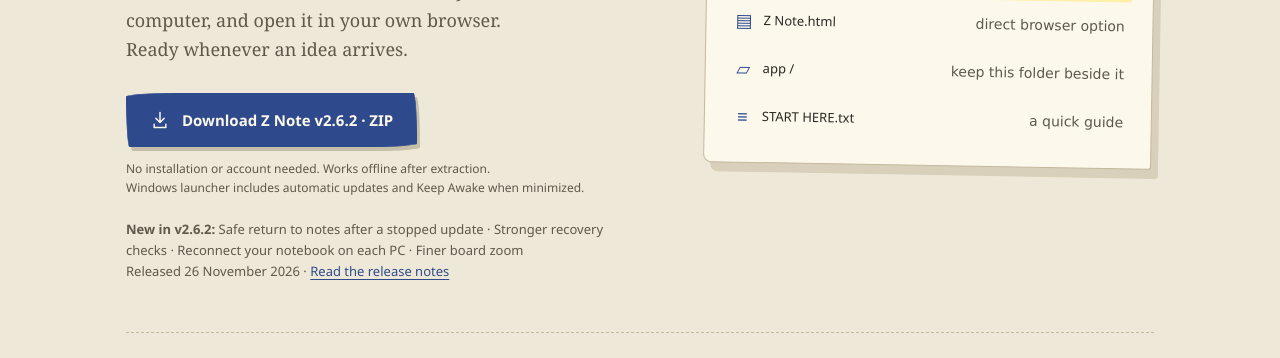
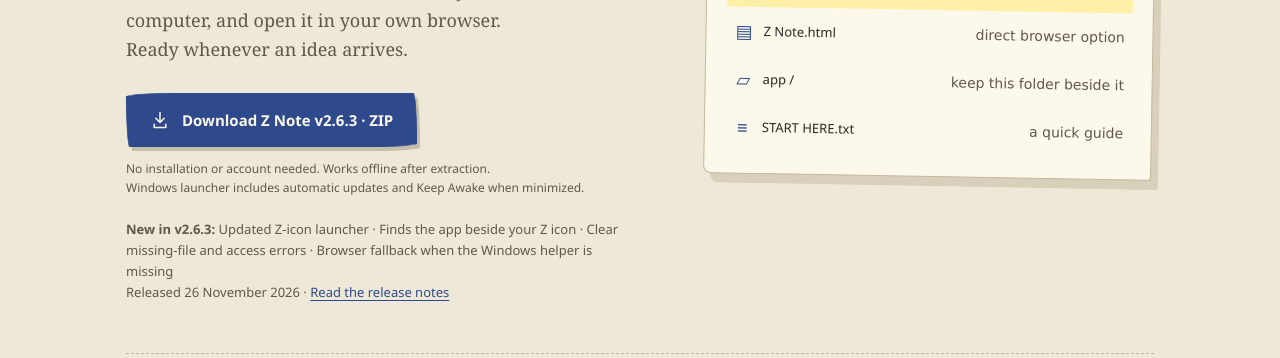
Before and after one commit to Zwe-e-e/z-note, a plain HTML site: page index.html in a window 1280 px wide. Shown: the part 423-781 px from the top of the page. Drawn offline with Linux system fonts and the light colour scheme.

Commit message:
Release v2.6.3 launcher and download page

```diff
--- a/index.html
+++ b/index.html
@@ -71,12 +71,12 @@
           <p class="eyebrow">A portable notebook for your PC</p>
           <h1 id="download-title">Your notes,<br><span>at home on your PC.</span></h1>
           <p class="lead">Download the Z Note folder, save it on your computer, and open it in your own browser. Ready whenever an idea arrives.</p>
-          <a class="download" href="downloads/Z-Note-v2.6.2-With-Icon.zip" download="Z-Note-v2.6.2-With-Icon.zip">
+          <a class="download" href="downloads/Z-Note-v2.6.3-With-Icon.zip" download="Z-Note-v2.6.3-With-Icon.zip">
             <svg width="20" height="20" viewBox="0 0 24 24" fill="none" stroke="currentColor" stroke-width="1.8" stroke-linecap="round" stroke-linejoin="round" aria-hidden="true"><path d="M12 3v12m-5-5 5 5 5-5M5 17v4h14v-4"/></svg>
-            Download Z Note v2.6.2 · ZIP
+            Download Z Note v2.6.3 · ZIP
           </a>
           <p class="download-note">No installation or account needed. Works offline after extraction.<br>Windows launcher includes automatic updates and Keep Awake when minimized.</p>
-          <p class="features"><strong>New in v2.6.2:</strong> Safe return to notes after a stopped update · Stronger recovery checks · Reconnect your notebook on each PC · Finer board zoom<br>Released 26 November 2026 · <a href="https://github.com/Zwe-e-e/z-note/releases/tag/v2.6.2">Read the release notes</a></p>
+          <p class="features"><strong>New in v2.6.3:</strong> Updated Z-icon launcher · Finds the app beside your Z icon · Clear missing-file and access errors · Browser fallback when the Windows helper is missing<br>Released 26 November 2026 · <a href="https://github.com/Zwe-e-e/z-note/releases/tag/v2.6.3">Read the release notes</a></p>
         </div>
         <aside class="folder-card" aria-label="Contents of the portable Z Note folder">
           <div class="folder-head"><small>Inside your download</small><h2>Z Note /</h2></div>
@@ -96,6 +96,7 @@
           <li><h3 class="step-title">Choose your source folder</h3><p>Choose a folder to create your notebook. Already have notes? Use <strong>Open existing notebook</strong> and select <strong>Z Note notebook</strong> itself or its parent folder.</p></li>
         </ol>
         <p class="storage-note"><strong>Your notebook stays with you.</strong> Each person creates their own notes on their own PC. Folder access needs your browser’s permission. If you choose browser storage instead, download backups regularly from <strong>Style &amp; data → Sync &amp; backup</strong>.</p>
+        <p class="storage-note"><strong>If the Z icon cannot open:</strong> try <strong>Open Z Note.cmd</strong> in the same extracted app folder and keep the exact error and full paths. Both the v2.6.3 full download and automatic update include the updated launcher. If the Windows helper is missing, the launcher explains that browser mode has no background Keep Awake or automatic installation. Your notebook and this PC's folder settings stay in place.</p>
         <p class="storage-note"><strong>Use your notebook on another PC.</strong> Connect each PC to the same OneDrive or shared notebook folder using <strong>Open existing notebook</strong>. The local path can differ; use <strong>Locate notebook on this PC…</strong> in the permission banner to select it again. Press <strong>Sync now</strong> before switching, wait for the folder service to finish, then sync on the other PC. A copied folder alone does not carry later changes.</p>
         <p class="storage-note"><strong>Using Budget &amp; expenses?</strong> Use <strong>v2.6.1 or later on each PC</strong> for weekly, monthly, yearly and project expense periods and saved-category suggestions. Budget pages and receipts require <strong>v2.6.0 or later</strong> for sync and backup restore; older versions cannot read them. Keep a backup when upgrading.</p>
         <p class="storage-note"><strong>Already stuck in an older update dialog?</strong> After an error appears, close the window with the Windows title-bar X or <strong>Alt+F4</strong>, then reopen the same <strong>Z Note.exe</strong> once for recovery. Keep the automatic backup. An already-open older window cannot gain the new recovery buttons until it loads the updated app. <a href="https://github.com/Zwe-e-e/z-note#updating">Read the recovery and update guide</a> before replacing files or opening a new copy.</p>
```
Also changed, not shown: START HERE.txt, VERSION.txt, 3 other files.
